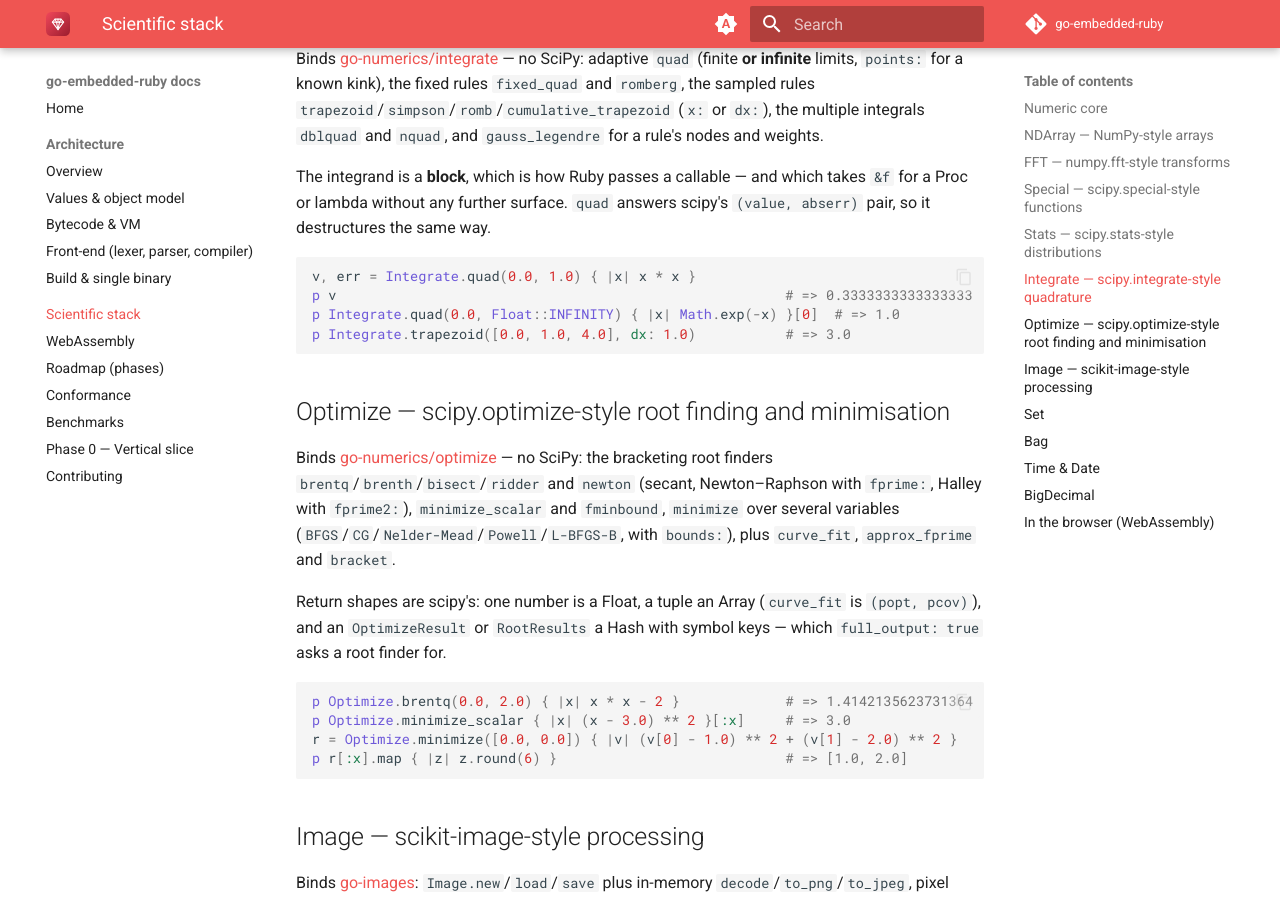
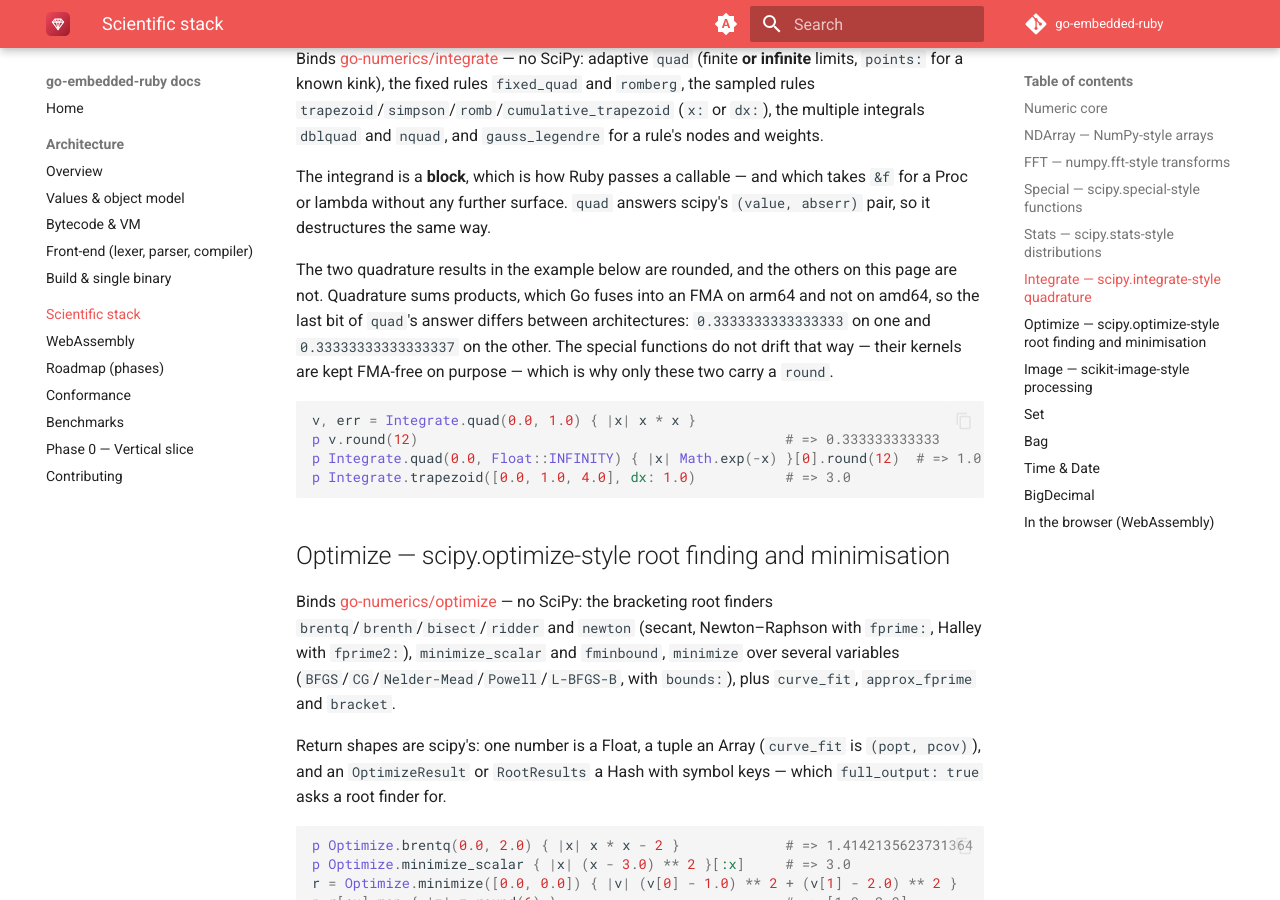
Before and after one commit to go-embedded-ruby/docs, an MkDocs documentation site: the page built from docs/scientific-stack.md, in a window 1280 px wide and 900 px high, scrolled down 2441 px. Built offline with MkDocs 1.6.1 and Material for MkDocs 9.7.7, drawn with Linux system fonts in a browser that asks for light colours; the version menu is left out.

Commit message:
The two quadrature examples were pinning an architecture-dependent last bit
ruby#819 merged, so the guard this branch adds could finally run against a main
that has the four modules -- and it immediately caught something a tolerance
test cannot:

    scientific-stack.md: answer 1 is "0.33333333333333337", the page says "0.3333333333333333"
    scientific-stack.md: answer 2 is "1.0000000000000002", the page says "1.0"

Not a regression. Quadrature sums products, which Go fuses into an FMA on arm64
and not on amd64, so `quad`'s last bit differs by architecture: I wrote the
page's values on an arm64 Mac and CI's ubuntu runner is amd64. go-numerics
knows this about itself -- optimize carries a `tools/nofma` rewriter for the
same reason, and go-numerics/docs once shipped figures that differed
byte-for-byte between the two.

So the two quadrature answers are rounded to 12 digits, and the page SAYS WHY,
because a reader seeing one example rounded and eleven not should be told
rather than left guessing. The special functions do not drift that way -- their
kernels are kept FMA-free on purpose -- and indeed every Special, Stats and
Optimize answer on the page agreed with the amd64 runner to the last digit.

Worth recording about my own claim: #819 said go-numerics/integrate v0.2.0's
"results unchanged to the last bit" was CHECKED by its 113 closed forms. Those
compare within 1e-12 and could not have seen a last-bit change either way. The
claim was true -- main at v0.2.0 prints the same 0.33333333333333331 this
machine printed at v0.1.0 -- but my evidence for it was weaker than my wording,
and it was this tool, printing exact values, that could tell the difference.

11 examples, 25 claimed answers, 0 disagreements against an rbgo built from
main at fea3857.

````diff
--- a/docs/scientific-stack.md
+++ b/docs/scientific-stack.md
@@ -115,10 +115,17 @@ The integrand is a **block**, which is how Ruby passes a callable — and which
 takes `&f` for a Proc or lambda without any further surface. `quad` answers
 scipy's `(value, abserr)` pair, so it destructures the same way.
 
+The two quadrature results in the example below are rounded, and the others on
+this page are not. Quadrature sums products, which Go fuses into an FMA on
+arm64 and not on amd64, so the last bit of `quad`'s answer differs between
+architectures: `0.3333333333333333` on one and `0.33333333333333337` on the
+other. The special functions do not drift that way — their kernels are kept
+FMA-free on purpose — which is why only these two carry a `round`.
+
 ```ruby
 v, err = Integrate.quad(0.0, 1.0) { |x| x * x }
-p v                                                       # => 0.3333333333333333
-p Integrate.quad(0.0, Float::INFINITY) { |x| Math.exp(-x) }[0]  # => 1.0
+p v.round(12)                                             # => 0.333333333333
+p Integrate.quad(0.0, Float::INFINITY) { |x| Math.exp(-x) }[0].round(12)  # => 1.0
 p Integrate.trapezoid([0.0, 1.0, 4.0], dx: 1.0)           # => 3.0
 ```
 
````
